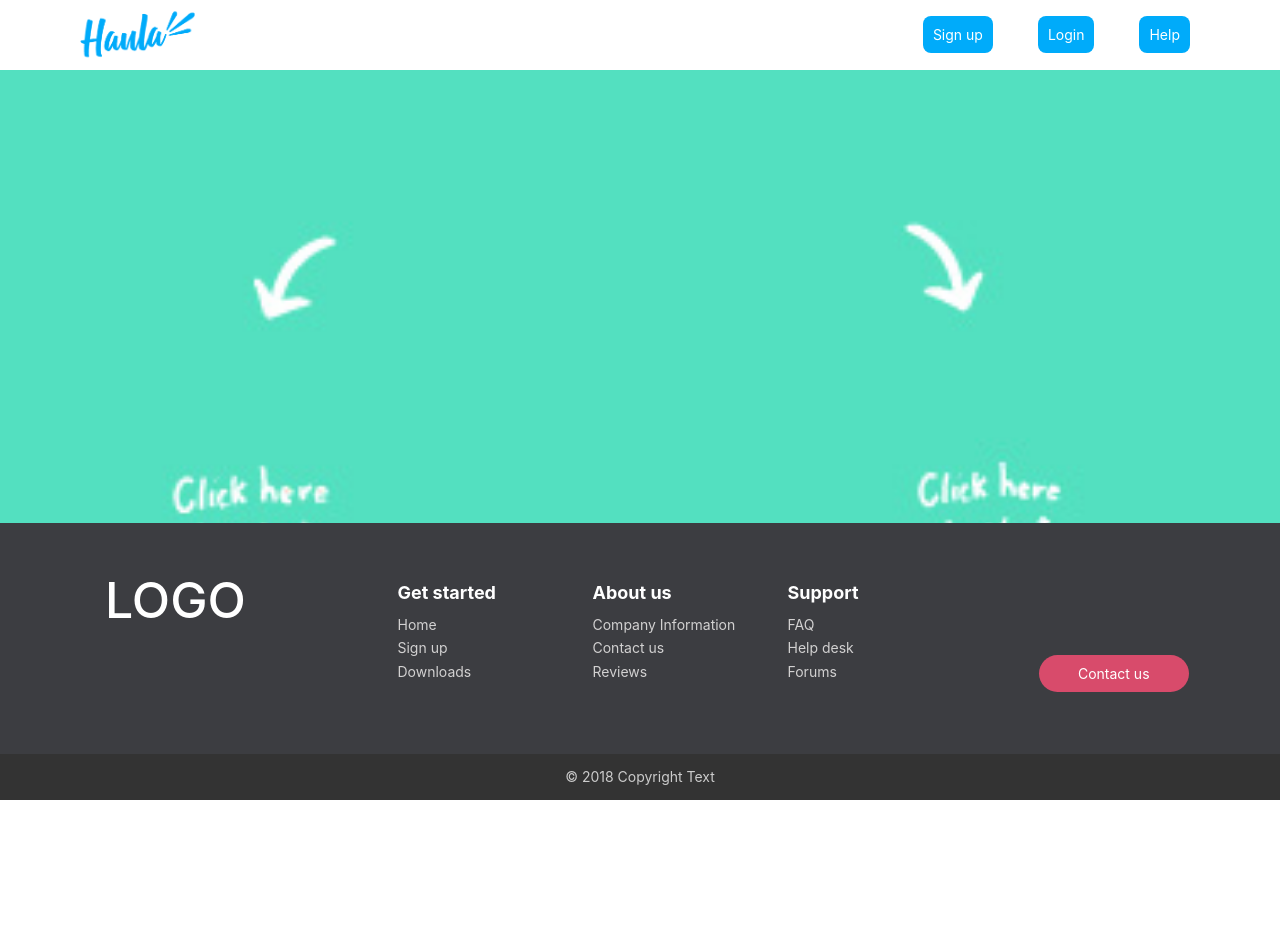
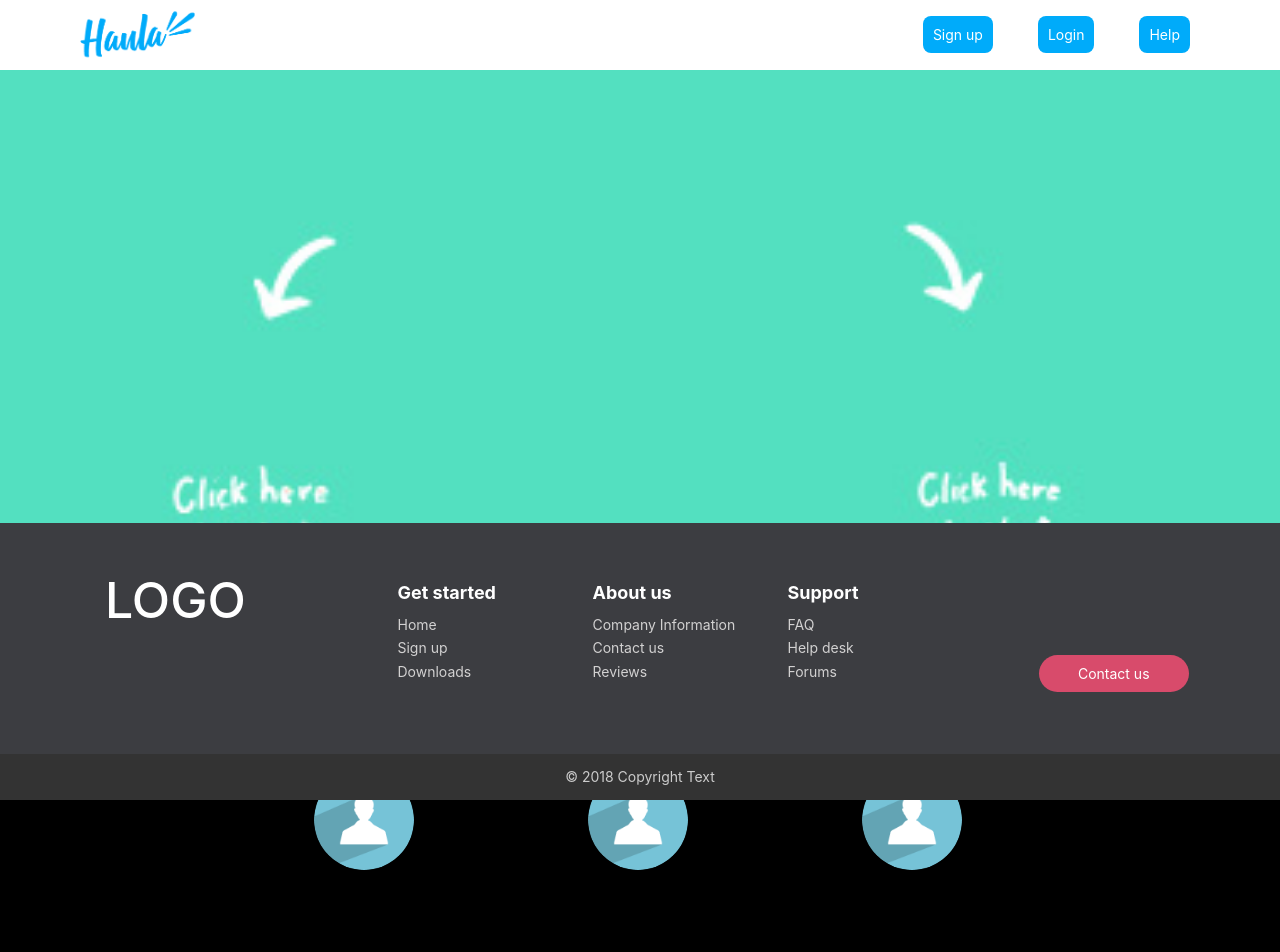
Before and after one commit to CodeWaala/ProjectGamma, a React (Create React App) app in the folder client/haula/: page / in a window 1280 px wide. Shown: the top 952 px of the page. Built offline with nearby package versions, Linux system fonts and the light colour scheme; what react-google-maps would draw is missing.

Commit message:
swindled

```diff
--- a/client/haula/src/Pages/Home/home.css
+++ b/client/haula/src/Pages/Home/home.css
@@ -13,6 +13,18 @@
     height: 50%;
 }
 
+.row-container{
+    display: flex;
+    align-content: center;
+    justify-content: center;
+}
+.personIcon{
+    justify-content: center;
+    align-content: center;
+    width: 100px;
+    height: 100px;
+}
+
 .parallax {
         /* The image used */
 
--- a/client/haula/src/Pages/Home/home.js
+++ b/client/haula/src/Pages/Home/home.js
@@ -1,13 +1,16 @@
 import React, { Component } from 'react';
 import { MyNavbar } from '../../Shared/nav/nav2';
 import { Footer } from '../../Shared/footer/footer';
-import { Image,Button } from 'react-bootstrap';
+import { Image,Button, Grid, Row, Col } from 'react-bootstrap';
 import { Parallax } from 'react-spring'
 import { request } from 'http';
 import './home.css';//
 import background1 from '../../Shared/main_images/main_box1-02.jpg';
 
+
 <img src={background1}/>;
+
+const personHolder = require('./components/images/person-icon.png')
 // const imgSource1 = require("./components/images/background1.jpg")
 // const imgSource2 = require("./components/images/background2.jpg")
 const styles = {
@@ -24,7 +27,23 @@ export class Home extends Component {
         <div className="App">
                 <div className='parallax img1'>
                 </div>
-                <div style={{height: "100px", backgroundColor: "black"}} ></div>
+                <div style={{height: "500px", backgroundColor: "black",display: 'flex', justifyContent: 'center', alignItems: 'center'}} >
+                    <div class="row-container">
+                    <Grid>
+                        <Row>
+                            <Col>
+                            <Image className="personIcon" src={personHolder} circle responsive />
+                            </Col>
+                            <Col>
+                            <Image className="personIcon" src={personHolder} circle responsive />
+                            </Col>
+                            <Col>
+                            <Image className="personIcon" src={personHolder} circle responsive />
+                            </Col>
+                        </Row>
+                        </Grid>;
+                    </div>
+                </div>
                 <div className='parallax'>
                 </div>
              {/* <Parallax ref="parallax" pages={3}>
```
Also changed, not shown: client/haula/src/Pages/Home/components/images/person-icon.png (added).
